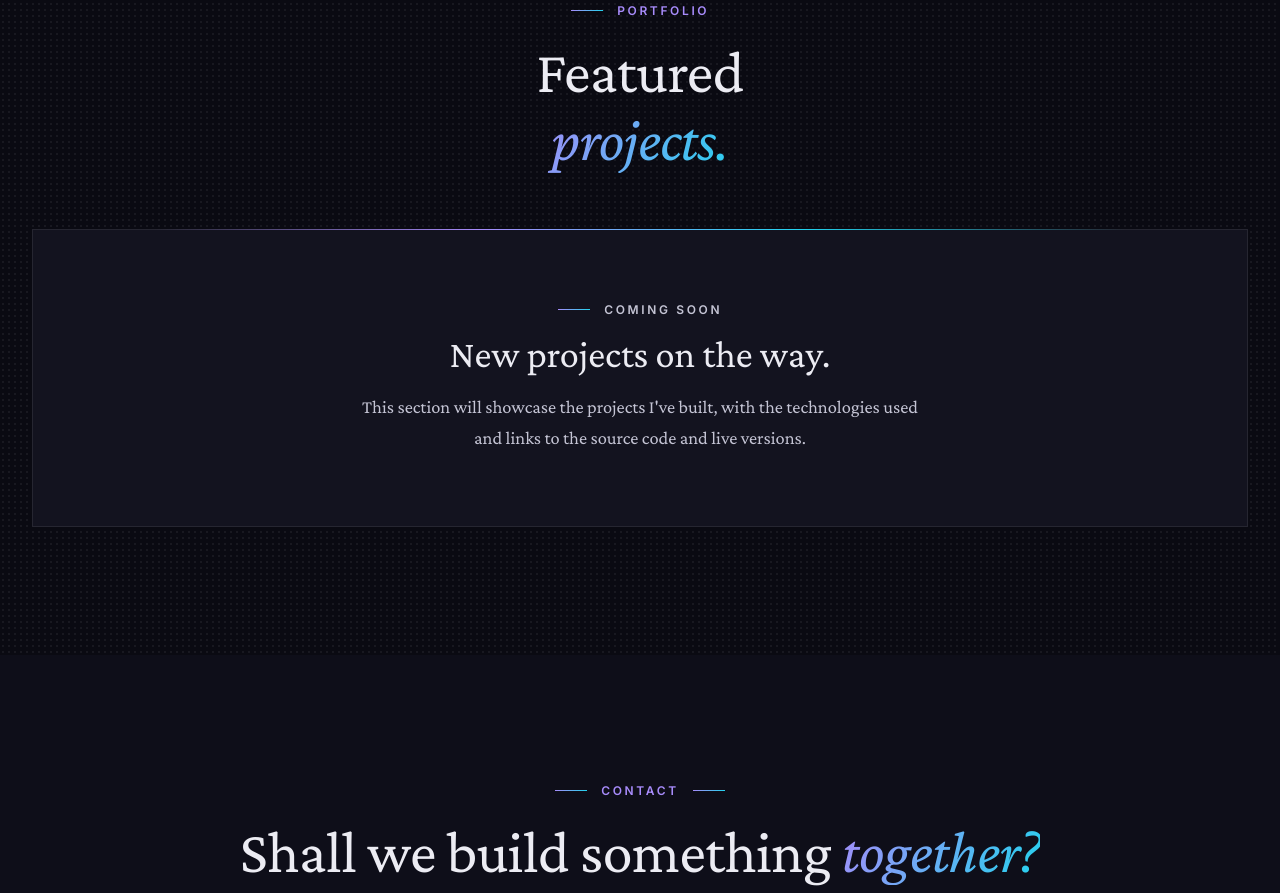
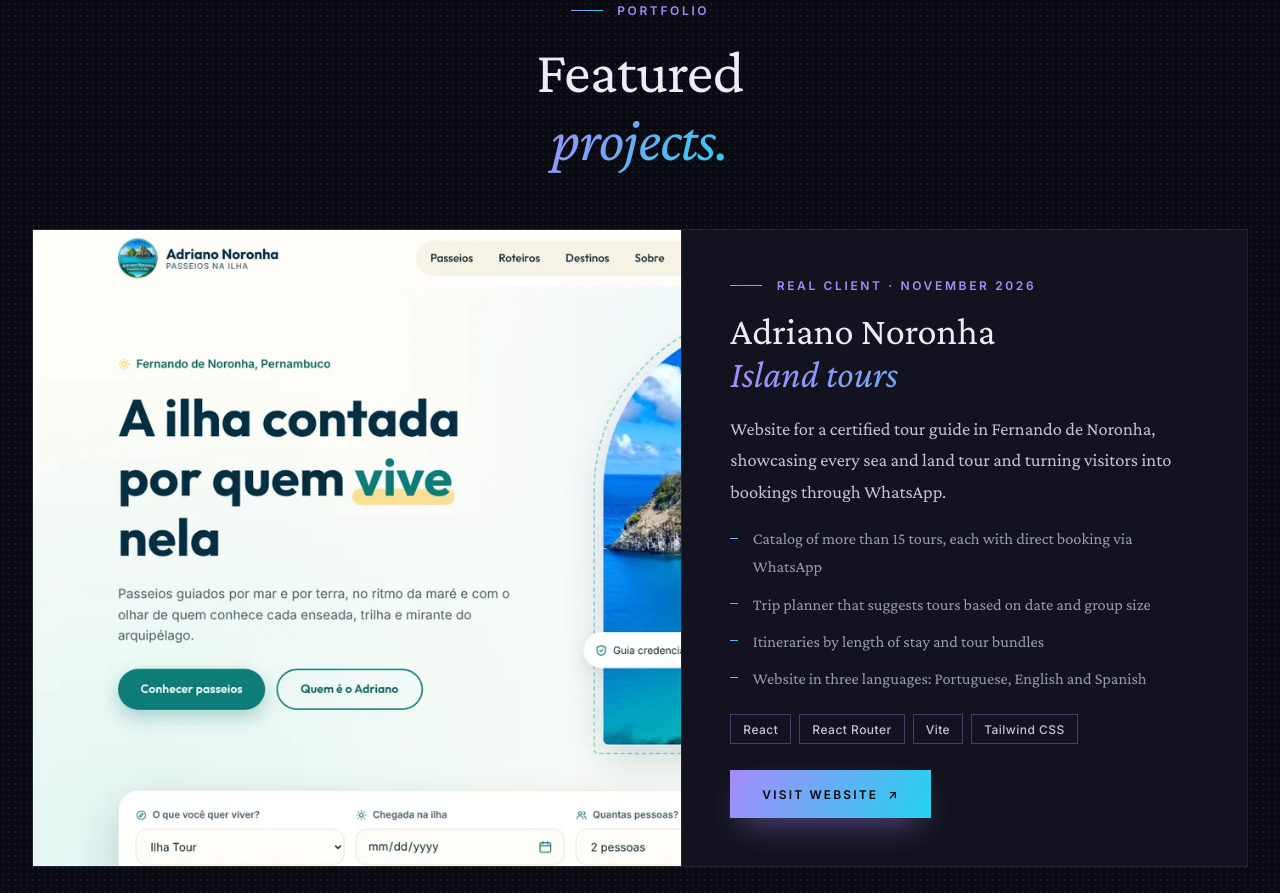
Before and after one commit to camilagermanoo/camilagermanoo.github.io, a plain HTML site: page index.html in a window 1280 px wide. Shown: the part 5007-5900 px from the top of the page. Drawn offline with nearby package versions, Linux system fonts and the light colour scheme.

Commit message:
feat: substitui aviso de projetos pelo card do site Adriano Noronha

```diff
--- a/assets/css/styles.css
+++ b/assets/css/styles.css
@@ -895,25 +895,94 @@ html[lang="en"] .lang-toggle [data-lang="en"] {
   color: var(--color-soft);
 }
 
-.statement--center {
-  margin-top: 0;
-  text-align: center;
+.project {
+  display: grid;
+  grid-template-columns: minmax(0, 1.15fr) minmax(0, 1fr);
+  border: 1px solid var(--color-border);
+  background: var(--color-surface);
 }
 
-.statement--center .statement__body {
-  grid-template-columns: 1fr;
-  justify-items: center;
-  gap: 1rem;
-  padding-block: clamp(3rem, 7vw, 4.5rem);
+.project__media {
+  position: relative;
+  display: block;
+  overflow: hidden;
+  border-right: 1px solid var(--color-border);
 }
 
-.statement--center .statement__body p:last-child {
-  max-width: 560px;
+.project__media img {
+  display: block;
+  width: 100%;
+  height: 100%;
+  object-fit: cover;
+  object-position: top left;
+  transition: transform 0.6s ease;
+}
+
+.project__media:hover img {
+  transform: scale(1.03);
+}
+
+.project__body {
+  display: flex;
+  flex-direction: column;
+  gap: 1.1rem;
+  padding: clamp(2rem, 4vw, 3rem);
+}
+
+.project__title {
+  font-size: clamp(1.9rem, 3vw, 2.5rem);
+  display: flex;
+  flex-direction: column;
+}
+
+.project__text {
+  color: var(--color-soft);
+}
+
+.project__features {
+  display: grid;
+  gap: 0.6rem;
+  color: var(--color-muted);
+  font-size: 1.02rem;
+}
+
+.project__features li {
+  position: relative;
+  padding-left: 1.4rem;
+}
+
+.project__features li::before {
+  content: "";
+  position: absolute;
+  left: 0;
+  top: 0.75em;
+  width: 8px;
+  height: 1px;
+  background: var(--gradient);
+}
+
+.project .tech-list {
+  margin-top: 0.25rem;
+  padding-top: 0;
+}
+
+.project__cta {
+  align-self: flex-start;
+  margin-top: 0.5rem;
 }
 
 @media (max-width: 900px) {
   .cells--four {
     grid-template-columns: repeat(2, minmax(0, 1fr));
+  }
+
+  .project {
+    grid-template-columns: 1fr;
+  }
+
+  .project__media {
+    border-right: 0;
+    border-bottom: 1px solid var(--color-border);
   }
 }
 
--- a/assets/js/main.js
+++ b/assets/js/main.js
@@ -59,9 +59,14 @@ const translations = {
     "projects.eyebrow": "Portfólio",
     "projects.title": "Projetos",
     "projects.titleAccent": "em destaque.",
-    "projects.soon": "Em breve",
-    "projects.placeholderTitle": "Novos projetos chegando.",
-    "projects.placeholderDescription": "Esta seção vai reunir os projetos que desenvolvi, com as tecnologias utilizadas e links para o código e para a versão online.",
+    "projects.noronha.eyebrow": "Cliente real · Novembro de 2026",
+    "projects.noronha.subtitle": "Passeios na ilha",
+    "projects.noronha.description": "Site para um guia de turismo credenciado de Fernando de Noronha, que apresenta todos os passeios por mar e por terra e transforma visitantes em reservas pelo WhatsApp.",
+    "projects.noronha.f1": "Catálogo com mais de 15 passeios, cada um com reserva direta pelo WhatsApp",
+    "projects.noronha.f2": "Planejador de viagem que sugere passeios conforme data e tamanho do grupo",
+    "projects.noronha.f3": "Roteiros por quantidade de dias e combos de passeios",
+    "projects.noronha.f4": "Site em três idiomas: português, inglês e espanhol",
+    "projects.visit": "Ver site",
     "contact.eyebrow": "Contato",
     "contact.title": "Vamos construir algo",
     "contact.titleAccent": "juntos?",
@@ -131,9 +136,14 @@ const translations = {
     "projects.eyebrow": "Portfolio",
     "projects.title": "Featured",
     "projects.titleAccent": "projects.",
-    "projects.soon": "Coming soon",
-    "projects.placeholderTitle": "New projects on the way.",
-    "projects.placeholderDescription": "This section will showcase the projects I've built, with the technologies used and links to the source code and live versions.",
+    "projects.noronha.eyebrow": "Real client · November 2026",
+    "projects.noronha.subtitle": "Island tours",
+    "projects.noronha.description": "Website for a certified tour guide in Fernando de Noronha, showcasing every sea and land tour and turning visitors into bookings through WhatsApp.",
+    "projects.noronha.f1": "Catalog of more than 15 tours, each with direct booking via WhatsApp",
+    "projects.noronha.f2": "Trip planner that suggests tours based on date and group size",
+    "projects.noronha.f3": "Itineraries by length of stay and tour bundles",
+    "projects.noronha.f4": "Website in three languages: Portuguese, English and Spanish",
+    "projects.visit": "Visit website",
     "contact.eyebrow": "Contact",
     "contact.title": "Shall we build something",
     "contact.titleAccent": "together?",
--- a/index.html
+++ b/index.html
@@ -242,11 +242,27 @@
           </h2>
         </header>
 
-        <article class="statement statement--center reveal">
-          <div class="statement__body">
-            <p class="eyebrow" data-i18n="projects.soon">Em breve</p>
-            <h3 class="statement__title" data-i18n="projects.placeholderTitle">Novos projetos chegando.</h3>
-            <p data-i18n="projects.placeholderDescription">Esta seção vai reunir os projetos que desenvolvi, com as tecnologias utilizadas e links para o código e para a versão online.</p>
+        <article class="project reveal">
+          <a href="https://adriano-noronha.vercel.app/" class="project__media" target="_blank" rel="noopener noreferrer" aria-label="Abrir o site Adriano Noronha">
+            <img src="assets/img/projetos/adriano-noronha.webp" alt="Página inicial do site Adriano Noronha, com o título A ilha contada por quem vive nela e uma foto do Morro Dois Irmãos" width="1200" height="750" loading="lazy">
+          </a>
+          <div class="project__body">
+            <p class="eyebrow" data-i18n="projects.noronha.eyebrow">Cliente real · Novembro de 2026</p>
+            <h3 class="project__title">Adriano Noronha <em class="accent" data-i18n="projects.noronha.subtitle">Passeios na ilha</em></h3>
+            <p class="project__text" data-i18n="projects.noronha.description">Site para um guia de turismo credenciado de Fernando de Noronha, que apresenta todos os passeios por mar e por terra e transforma visitantes em reservas pelo WhatsApp.</p>
+            <ul class="project__features">
+              <li data-i18n="projects.noronha.f1">Catálogo com mais de 15 passeios, cada um com reserva direta pelo WhatsApp</li>
+              <li data-i18n="projects.noronha.f2">Planejador de viagem que sugere passeios conforme data e tamanho do grupo</li>
+              <li data-i18n="projects.noronha.f3">Roteiros por quantidade de dias e combos de passeios</li>
+              <li data-i18n="projects.noronha.f4">Site em três idiomas: português, inglês e espanhol</li>
+            </ul>
+            <ul class="tech-list">
+              <li>React</li>
+              <li>React Router</li>
+              <li>Vite</li>
+              <li>Tailwind CSS</li>
+            </ul>
+            <a href="https://adriano-noronha.vercel.app/" class="button button--solid project__cta" target="_blank" rel="noopener noreferrer"><span data-i18n="projects.visit">Ver site</span> <span aria-hidden="true">↗</span></a>
           </div>
         </article>
       </div>
```
